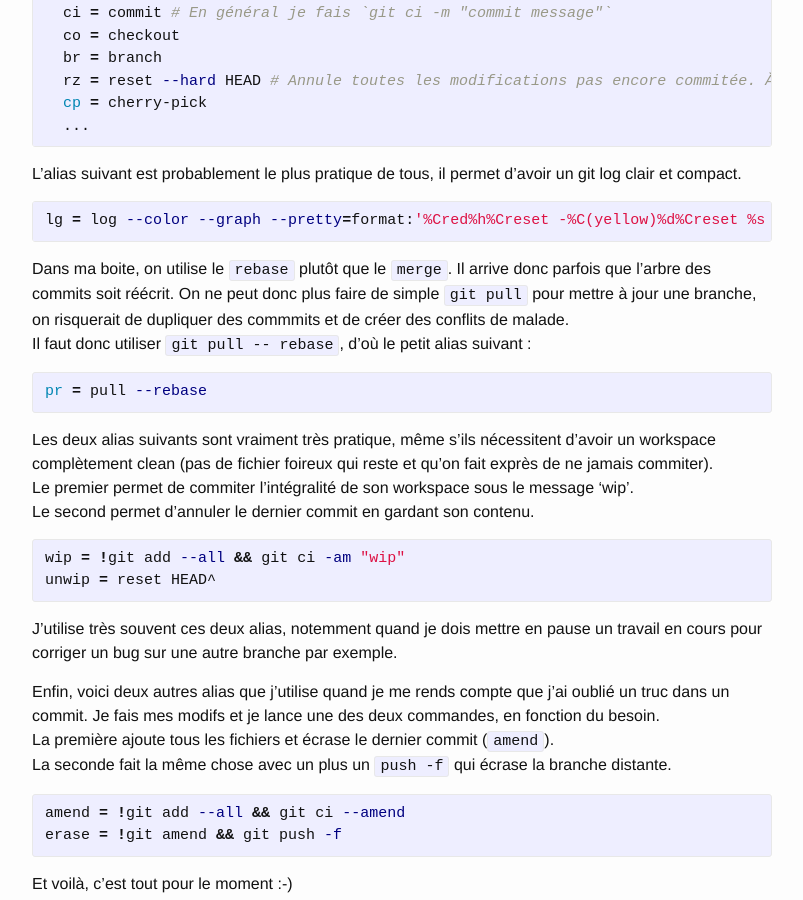
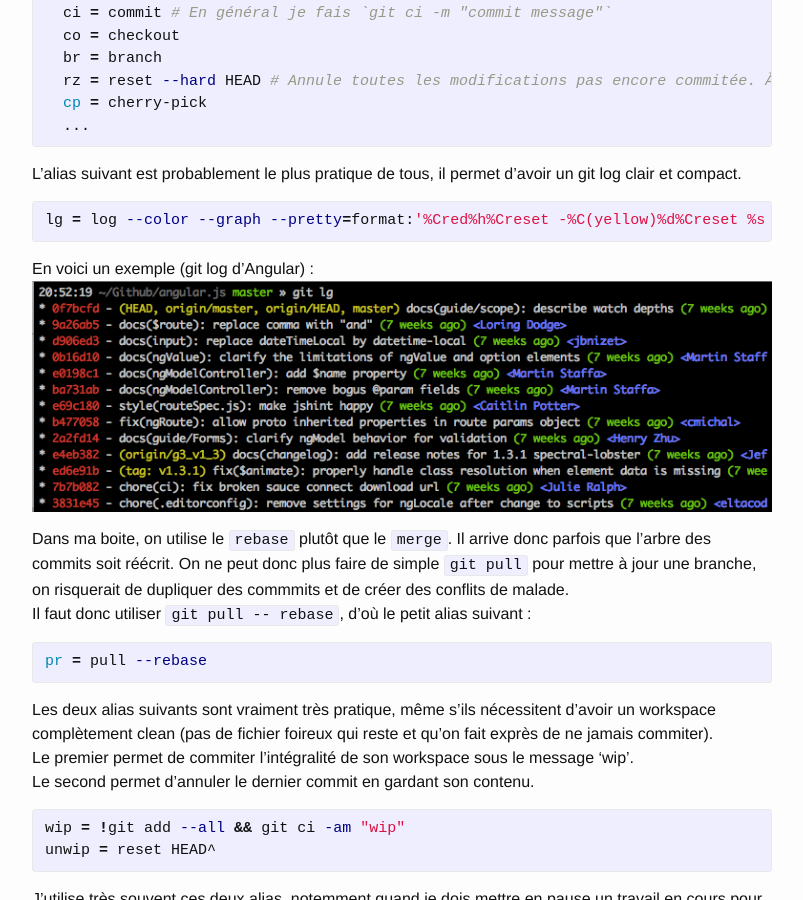
Before and after one commit to roparz/roparz.github.io, a Jekyll site: the page built from _posts/2014-12-21-basic-git-aliases.md, in a window 1280 px wide and 900 px high, scrolled down 557 px. Shown: the whole window, without its empty margins (238-1041 px from the left). Built offline with Jekyll 4.4.1, drawn with Linux system fonts in a browser that asks for light colours; nearby versions of some CDN libraries.

Commit message:
add git lg exemple

```diff
--- a/_posts/2014-12-21-basic-git-aliases.md
+++ b/_posts/2014-12-21-basic-git-aliases.md
@@ -35,7 +35,8 @@ L'alias suivant est probablement le plus pratique de tous, il permet d'avoir un
 {% highlight bash %}
 lg = log --color --graph --pretty=format:'%Cred%h%Creset -%C(yellow)%d%Creset %s %Cgreen(%cr) %C(bold blue)<%an>%Creset' --abbrev-commit
 {% endhighlight %}
-
+En voici un exemple (git log d'Angular) :
+![git log exemple](/assets/git-log.png)
 
 Dans ma boite, on utilise le `rebase` plutôt que le `merge`. Il arrive donc parfois
 que l'arbre des commits soit réécrit. On ne peut donc plus faire de simple `git pull`
```
Also changed, not shown: assets/git-log.png (added).
